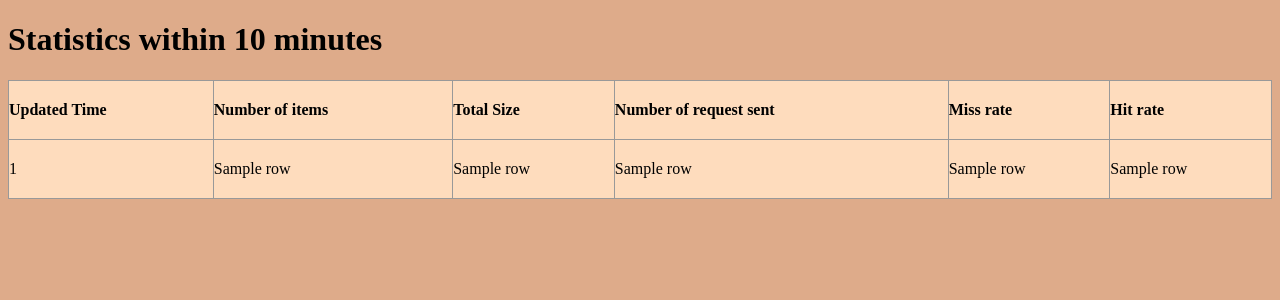
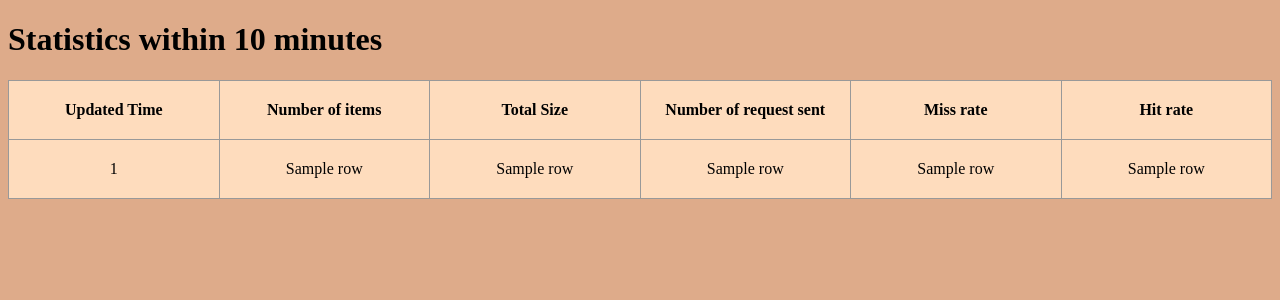
Before and after one commit to yixin331/ECE1779_Group22_a2, a Flask app: template app/templates/statistics.html in a window 1280 px wide. Shown: the top 300 px of the page. Run offline with Flask 2, Linux system fonts and the light colour scheme; the template is opened without the code that fills it: most values are stand-ins (such as "Sample title", 1, 10 or a date in 2020).

Commit message:
format change

```diff
--- a/app/templates/statistics.html
+++ b/app/templates/statistics.html
@@ -4,6 +4,9 @@
     <meta charset="UTF-8">
     <title>Stats</title>
     <link rel="stylesheet" type="text/css" href="{{ url_for('static',filename='styles/index.css')}}">
+    <style type="text/css">
+    td,th{text-align:center;border-style:solid;width:200px;overflow:hidden}
+    </style>
 </head>
 <body>
 <h1>Statistics within 10 minutes</h1>
```
Also changed, not shown: app/static/images/download.jpg (added).
